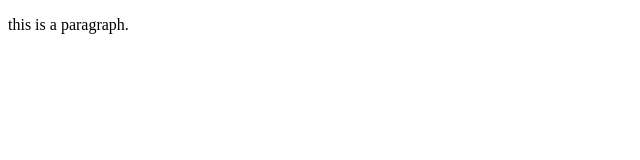
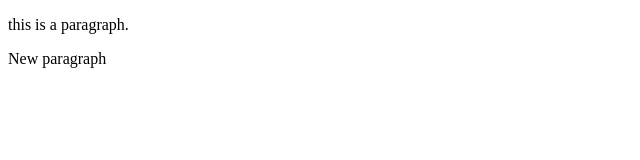
Before and after one commit to Latios11/git-test, a plain HTML site: page index.html in a window 1280 px wide. Shown: the whole page, without its empty margins (0-640 px from the left). Drawn offline with Linux system fonts and the light colour scheme.

Commit message:
modified index.html

```diff
--- a/index.html
+++ b/index.html
@@ -7,5 +7,6 @@
 </head>
 <body>
     <p> this is a paragraph.</p>
+    <P>New paragraph</P>
 </body>
 </html>
```
